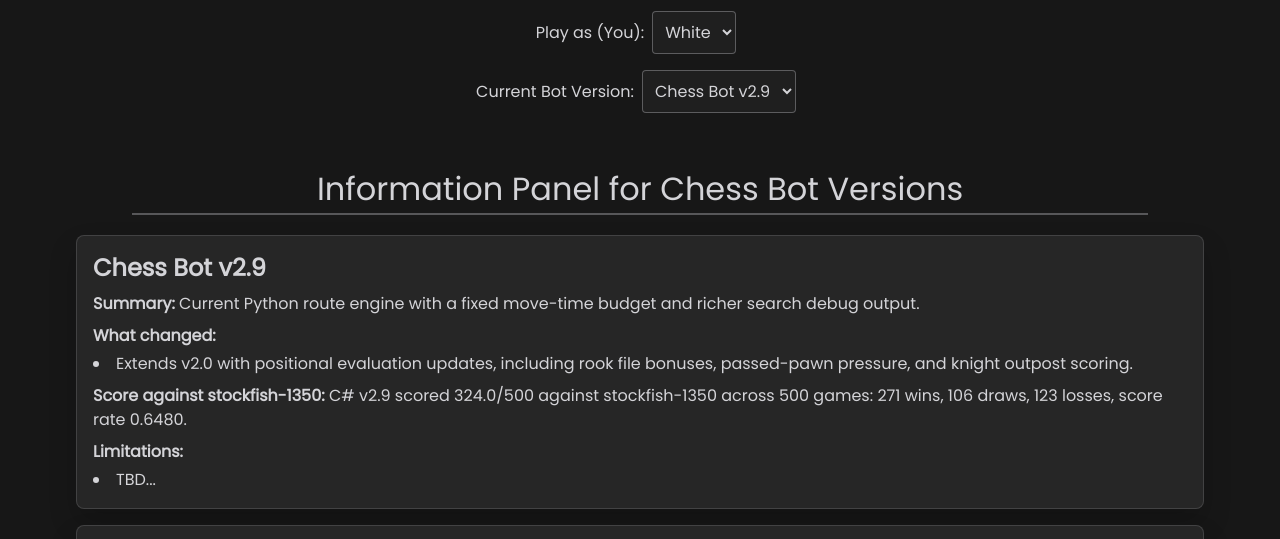
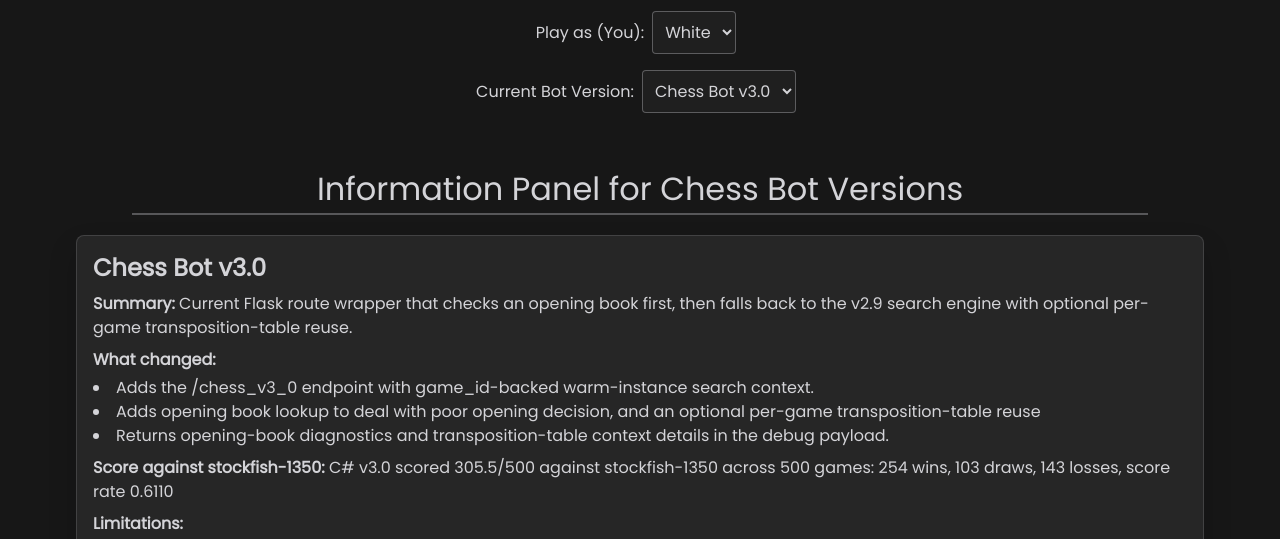
Before and after one commit to Shamanbenny/SneakyOwl, a Next.js app: page /chess in a window 1280 px wide. Shown: the part 413-952 px from the top of the page. Built offline with nearby package versions, Linux system fonts and the light colour scheme.

Commit message:
Add V3.0 endpoints to Chess Page

```diff
--- a/app/components/chess/ChessContent.tsx
+++ b/app/components/chess/ChessContent.tsx
@@ -5,6 +5,11 @@
 import ChessVersionInfo from "./ChessVersionInfo";
 
 const CHESS_BOT_OPTIONS = [
+  {
+    label: "Chess Bot v3.0",
+    route: "chess_v3_0",
+    value: "v3.0",
+  },
   {
     label: "Chess Bot v2.9",
     route: "chess_v2_9",
@@ -25,6 +30,8 @@
 type ChessBotVersion = (typeof CHESS_BOT_OPTIONS)[number]["value"];
 type PlayerColor = "w" | "b";
 
+type ChessApiDebugDetails = Record<string, unknown>;
+
 type ChessApiDebug = {
   version?: string;
   engine?: string;
@@ -40,6 +47,8 @@
   tt_probes?: number;
   tt_hits?: number;
   tt_cutoffs?: number;
+  opening_book?: ChessApiDebugDetails;
+  tt_context?: ChessApiDebugDetails;
   processing_time?: number;
   status?: number;
   reason?: string;
@@ -53,13 +62,150 @@
   error?: string;
 };
 
+type ChessApiRequestPayload = {
+  fen: string;
+  game_id?: string;
+  reset_context?: boolean;
+};
+
 const CHESS_API_BASE_URL = "https://chess.sneakyowl.net";
 const STARTING_FEN = new Chess().fen();
+
+const createGameId = () => {
+  if (typeof crypto !== "undefined" && "randomUUID" in crypto) {
+    return crypto.randomUUID();
+  }
+
+  return `${Date.now()}-${Math.random().toString(36).slice(2)}`;
+};
+
+const formatDebugValue = (value: unknown) => {
+  if (typeof value === "number") {
+    return Number.isInteger(value) ? value.toLocaleString() : value.toFixed(3);
+  }
+
+  if (typeof value === "boolean") {
+    return value ? "yes" : "no";
+  }
+
+  if (value === null || value === undefined || value === "") {
+    return "n/a";
+  }
+
+  return String(value);
+};
+
+const getNumberDebugValue = (
+  debug: ChessApiDebug | undefined,
+  key: keyof ChessApiDebug,
+) => {
+  const value = debug?.[key];
+  return typeof value === "number" ? value : undefined;
+};
+
+const DebugMetric = ({ label, value }: { label: string; value: unknown }) => (
+  <div className="rounded-md border border-[color:var(--site-border)] bg-[color:var(--site-bg-soft)] px-3 py-2 text-left">
+    <p className="text-xs text-[color:var(--site-text-faint)]">{label}</p>
+    <p className="mt-1 text-sm font-semibold text-[color:var(--site-text-strong)]">
+      {formatDebugValue(value)}
+    </p>
+  </div>
+);
+
+const DebugDetails = ({
+  title,
+  details,
+}: {
+  title: string;
+  details?: ChessApiDebugDetails;
+}) => {
+  if (!details) {
+    return null;
+  }
+
+  return (
+    <details className="rounded-md border border-[color:var(--site-border)] bg-[color:var(--site-bg-soft)] px-3 py-2 text-left">
+      <summary className="cursor-pointer text-sm font-semibold text-[color:var(--site-text-strong)]">
+        {title}
+      </summary>
+      <dl className="mt-2 grid gap-2 text-xs text-[color:var(--site-text-muted)] sm:grid-cols-2">
+        {Object.entries(details).map(([key, value]) => (
+          <div key={key} className="min-w-0">
+            <dt className="break-words text-[color:var(--site-text-faint)]">
+              {key}
+            </dt>
+            <dd className="break-words font-medium text-[color:var(--site-text)]">
+              {formatDebugValue(value)}
+            </dd>
+          </div>
+        ))}
+      </dl>
+    </details>
+  );
+};
+
+const ChessDebugPanel = ({
+  response,
+}: {
+  response: ChessApiResponse | null;
+}) => {
+  const debug = response?.debug;
+  const ttProbes = getNumberDebugValue(debug, "tt_probes");
+  const ttHits = getNumberDebugValue(debug, "tt_hits");
+  const ttHitRate =
+    ttProbes && ttProbes > 0 && typeof ttHits === "number"
+      ? `${((ttHits / ttProbes) * 100).toFixed(2)}%`
+      : "n/a";
+
+  if (!response) {
+    return null;
+  }
+
+  return (
+    <section className="mx-auto mt-5 w-[300px] text-[color:var(--site-text)] sm:w-[560px] md:w-[680px] lg:w-[910px] xl:w-[1160px] xxl:w-[1480px]">
+      <div className="site-surface-card rounded-lg p-4">
+        <div className="flex flex-col gap-1 text-left sm:flex-row sm:items-start sm:justify-between">
+          <div>
+            <h2 className="text-lg font-semibold text-[color:var(--site-text-strong)]">
+              Latest engine debug
+            </h2>
+            <p className="text-sm text-[color:var(--site-text-muted)]">
+              {debug?.engine ?? "Unknown engine"}
+            </p>
+          </div>
+          <p className="text-sm text-[color:var(--site-text-muted)]">
+            {response.error ?? response.move ?? "No move returned"}
+          </p>
+        </div>
+        <div className="mt-4 grid gap-2 sm:grid-cols-2 lg:grid-cols-4">
+          <DebugMetric label="Version" value={debug?.version} />
+          <DebugMetric
+            label="Selected move"
+            value={debug?.selected_move_san ?? response.move}
+          />
+          <DebugMetric label="Depth" value={debug?.completed_depth} />
+          <DebugMetric label="Score" value={debug?.score} />
+          <DebugMetric
+            label="Processing time"
+            value={response.processing_time ?? debug?.processing_time}
+          />
+          <DebugMetric label="Nodes searched" value={debug?.nodes_searched} />
+          <DebugMetric label="Moves evaluated" value={debug?.moves_evaluated} />
+          <DebugMetric label="TT hit rate" value={ttHitRate} />
+        </div>
+        <div className="mt-3 grid gap-2 lg:grid-cols-2">
+          <DebugDetails title="Opening book" details={debug?.opening_book} />
+          <DebugDetails title="TT context" details={debug?.tt_context} />
+        </div>
+      </div>
+    </section>
+  );
+};
 
 const logChessEndpointDebug = (
   selectedBot: (typeof CHESS_BOT_OPTIONS)[number],
   endpoint: string,
-  fen: string,
+  requestBody: ChessApiRequestPayload,
   response: Response,
   responseBody: ChessApiResponse,
 ) => {
@@ -79,7 +225,7 @@
     status: response.status,
     ok: response.ok,
   });
-  console.info("Request", { fen });
+  console.info("Request", requestBody);
   console.info("Response", {
     move: responseBody.move,
     error: responseBody.error,
@@ -100,14 +246,24 @@
   const [game, setGame] = useState(new Chess());
   const [turnMessage, setTurnMessage] = useState("Your turn");
   const [pieceDraggable, setPieceDraggable] = useState(true);
-  const [botVersion, setBotVersion] = useState<ChessBotVersion>("v2.9");
+  const [botVersion, setBotVersion] = useState<ChessBotVersion>("v3.0");
   const [playerColor, setPlayerColor] = useState<PlayerColor>("w");
+  const [latestApiResponse, setLatestApiResponse] =
+    useState<ChessApiResponse | null>(null);
   const fenInputRef = useRef<HTMLInputElement>(null); // Ref for the FEN input field
+  const gameIdRef = useRef<string | null>(null);
+  const resetContextOnNextMoveRef = useRef(true);
+
+  if (gameIdRef.current === null) {
+    gameIdRef.current = createGameId();
+  }
 
   const syncTurnState = (currentGame: Chess) => {
     if (currentGame.isCheckmate()) {
       const playerWon = currentGame.turn() !== playerColor;
-      setTurnMessage(playerWon ? "Checkmate! You win!" : "Checkmate! You lose.");
+      setTurnMessage(
+        playerWon ? "Checkmate! You win!" : "Checkmate! You lose.",
+      );
       setPieceDraggable(false);
       return;
     }
@@ -127,6 +283,9 @@
     const nextFen = fen.trim() || STARTING_FEN;
     const newGame = new Chess(nextFen);
 
+    gameIdRef.current = createGameId();
+    resetContextOnNextMoveRef.current = true;
+    setLatestApiResponse(null);
     setGame(newGame);
     if (fenInputRef.current) {
       fenInputRef.current.value = nextFen;
@@ -152,7 +311,7 @@
     // Get all legal moves for the current position
     const legalMoves = game.moves({ square: sourceSquare, verbose: true });
     // Check if the target square is a valid destination
-    const isLegalMove = legalMoves.some( (move) => move.to === targetSquare );
+    const isLegalMove = legalMoves.some((move) => move.to === targetSquare);
 
     if (!isLegalMove) {
       console.log(`Illegal move from ${sourceSquare} to ${targetSquare}`);
@@ -193,22 +352,30 @@
     try {
       setTurnMessage("Bot's turn");
       const endpoint = `${CHESS_API_BASE_URL}/${selectedBot.route}`;
+      const requestBody: ChessApiRequestPayload = { fen: currGame.fen() };
+
+      if (selectedBot.value === "v3.0") {
+        requestBody.game_id = gameIdRef.current ?? createGameId();
+        requestBody.reset_context = resetContextOnNextMoveRef.current;
+      }
 
       // [API CALL] Fetch the bot's move from the server
       const response = await fetch(endpoint, {
         method: "POST",
         headers: {
           "Content-Type": "application/json",
-          "Authorization": `Bearer ${process.env.CHESS_API_KEY}`, // Use environment variable for the API key
+          Authorization: `Bearer ${process.env.CHESS_API_KEY}`, // Use environment variable for the API key
         },
-        body: JSON.stringify({ fen: currGame.fen() }),
+        body: JSON.stringify(requestBody),
       });
 
       const responseBody = (await response.json()) as ChessApiResponse;
+      resetContextOnNextMoveRef.current = false;
+      setLatestApiResponse(responseBody);
       logChessEndpointDebug(
         selectedBot,
         endpoint,
-        currGame.fen(),
+        requestBody,
         response,
         responseBody,
       );
@@ -219,7 +386,7 @@
             ? responseBody.error
             : JSON.stringify(responseBody);
         throw new Error(
-          `API Error: ${response.status} ${response.statusText}. ${errorDetails}`
+          `API Error: ${response.status} ${response.statusText}. ${errorDetails}`,
         );
       }
 
@@ -270,12 +437,12 @@
     if (!game.isGameOver() && game.turn() !== playerColor) {
       makeBotMove();
     }
-  // eslint-disable-next-line react-hooks/exhaustive-deps
+    // eslint-disable-next-line react-hooks/exhaustive-deps
   }, [playerColor]);
 
   return (
     <>
-      <div className="text-center text-2xl mt-4">{turnMessage}</div>
+      <div className="mt-4 text-center text-2xl">{turnMessage}</div>
       <div className="mx-auto w-[500px] items-center justify-center border-4 border-[color:var(--site-border-strong)] text-center max-sm:w-[230px] max-xs:w-[230px]">
         <Chessboard
           position={game.fen()}
@@ -283,13 +450,15 @@
           onPieceDrop={onDrop}
           customLightSquareStyle={{ backgroundColor: "#d1fae5" }}
           customDarkSquareStyle={{ backgroundColor: "#34d399" }}
-          customDropSquareStyle={{ boxShadow: 'inset 0 0 1px 6px rgba(6,95,70,1)' }}
+          customDropSquareStyle={{
+            boxShadow: "inset 0 0 1px 6px rgba(6,95,70,1)",
+          }}
           autoPromoteToQueen={true}
           arePiecesDraggable={pieceDraggable}
           animationDuration={150}
         />
       </div>
-      <div className="text-center mt-4">
+      <div className="mt-4 text-center">
         <input
           type="text"
           className="site-input w-60 rounded-md p-2 sm:w-[500px] lg:w-[550px]"
@@ -312,7 +481,7 @@
           </button>
         </div>
       </div>
-      <div className="text-center mt-4">
+      <div className="mt-4 text-center">
         Play as (You):
         <select
           className="site-select mx-2 rounded p-2"
@@ -323,7 +492,7 @@
           <option value="b">Black</option>
         </select>
       </div>
-      <div className="text-center mt-4">
+      <div className="mt-4 text-center">
         Current Bot Version:
         <select
           className="site-select mx-2 rounded p-2"
@@ -337,6 +506,7 @@
           ))}
         </select>
       </div>
+      <ChessDebugPanel response={latestApiResponse} />
       <ChessVersionInfo />
       <ToastContainer
         position="bottom-right"
--- a/app/components/chess/ChessVersionInfo.tsx
+++ b/app/components/chess/ChessVersionInfo.tsx
@@ -3,16 +3,31 @@
 const ChessVersionInfo = () => {
   const chessVersions = [
     {
+      version: "v3.0",
+      summary:
+        "Current Flask route wrapper that checks an opening book first, then falls back to the v2.9 search engine with optional per-game transposition-table reuse.",
+      featuresImplemented: [
+        "Adds the /chess_v3_0 endpoint with game_id-backed warm-instance search context.",
+        "Adds opening book lookup to deal with poor opening decision, and an optional per-game transposition-table reuse",
+        "Returns opening-book diagnostics and transposition-table context details in the debug payload.",
+      ],
+      stockfish1350Score:
+        "C# v3.0 scored 305.5/500 against stockfish-1350 across 500 games: 254 wins, 103 draws, 143 losses, score rate 0.6110",
+      limitations: [
+        "The benchmark is below the approved v2.9 score rate of 0.6480, so v3.0 is a usable major-version baseline rather than a playing-strength promotion over v2.9.",
+        "Context reuse depends on the same warm server instance receiving future requests, so cold starts or different instances may begin with an empty cache.",
+      ],
+    },
+    {
       version: "v2.9",
-      summary: "Current Python route engine with a fixed move-time budget and richer search debug output.",
+      summary:
+        "Python route engine with a fixed move-time budget and richer search debug output.",
       featuresImplemented: [
         "Extends v2.0 with positional evaluation updates, including rook file bonuses, passed-pawn pressure, and knight outpost scoring.",
       ],
       stockfish1350Score:
         "C# v2.9 scored 324.0/500 against stockfish-1350 across 500 games: 271 wins, 106 draws, 123 losses, score rate 0.6480.",
-      limitations: [
-        "TBD...",
-      ],
+      limitations: ["Poor opening plays, and unnecessary search during opening plays"],
     },
     {
       version: "v2.0",
@@ -35,9 +50,7 @@
         "The endpoint exposes debug data for the selected UCI move and legal move count.",
       ],
       stockfish1350Score: "Not benchmarked against stockfish-1350.",
-      limitations: [
-        "Absolutely no strategies involved",
-      ],
+      limitations: ["Absolutely no strategies involved"],
     },
   ];
 
@@ -56,13 +69,12 @@
               Chess Bot {versionInfo.version}
             </h2>
             <p className="mt-2">
-              <span className="font-bold">Summary:</span>{" "}
-              {versionInfo.summary}
+              <span className="font-bold">Summary:</span> {versionInfo.summary}
             </p>
             <p className="mt-2">
               <span className="font-bold">What changed:</span>
             </p>
-            <ul className="list-disc list-inside mt-1">
+            <ul className="mt-1 list-inside list-disc">
               {versionInfo.featuresImplemented.map((feature, idx) => (
                 <li key={idx}>{feature}</li>
               ))}
@@ -74,7 +86,7 @@
             <p className="mt-2">
               <span className="font-bold">Limitations:</span>
             </p>
-            <ul className="list-disc list-inside mt-1">
+            <ul className="mt-1 list-inside list-disc">
               {versionInfo.limitations.map((limitation, idx) => (
                 <li key={idx}>{limitation}</li>
               ))}
```
